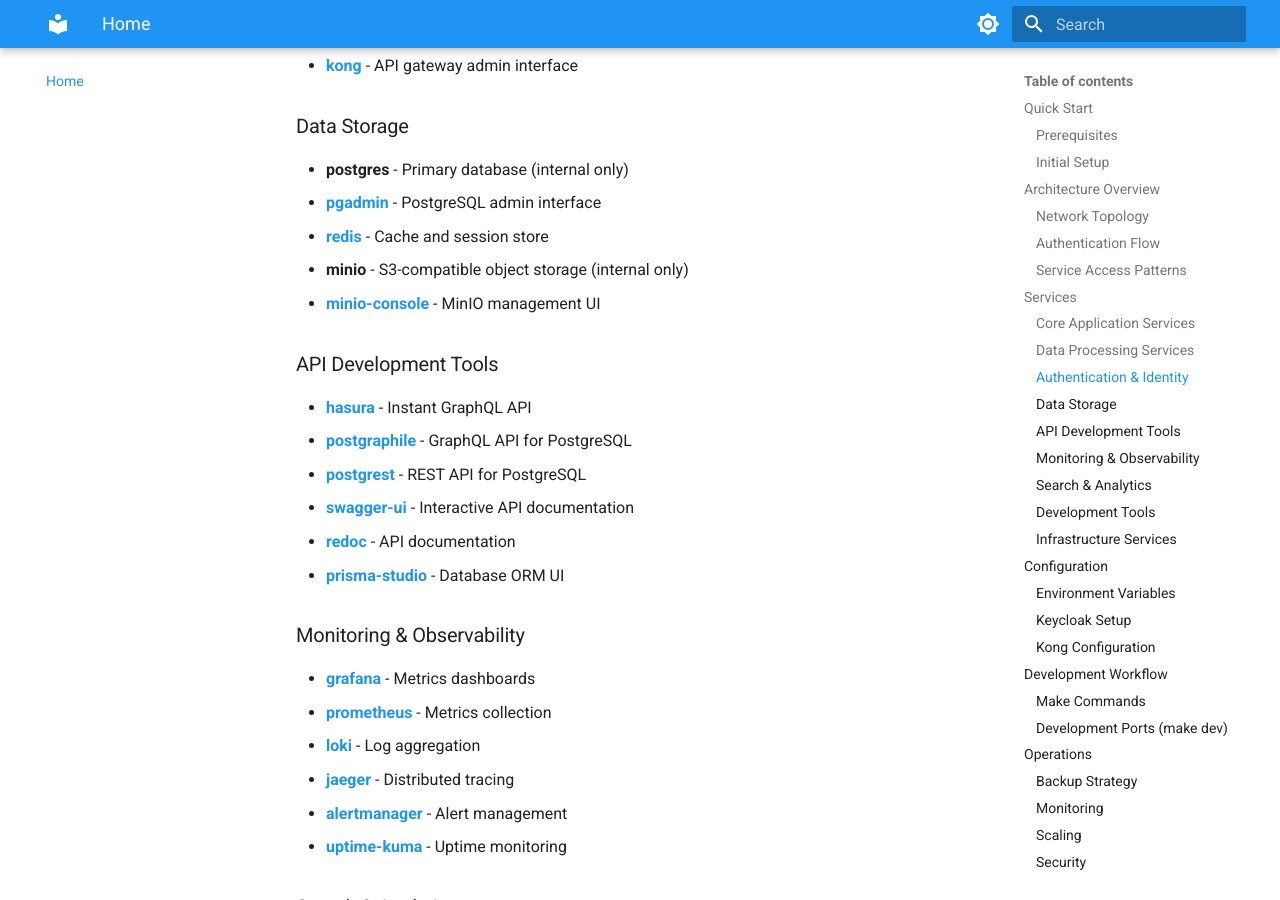
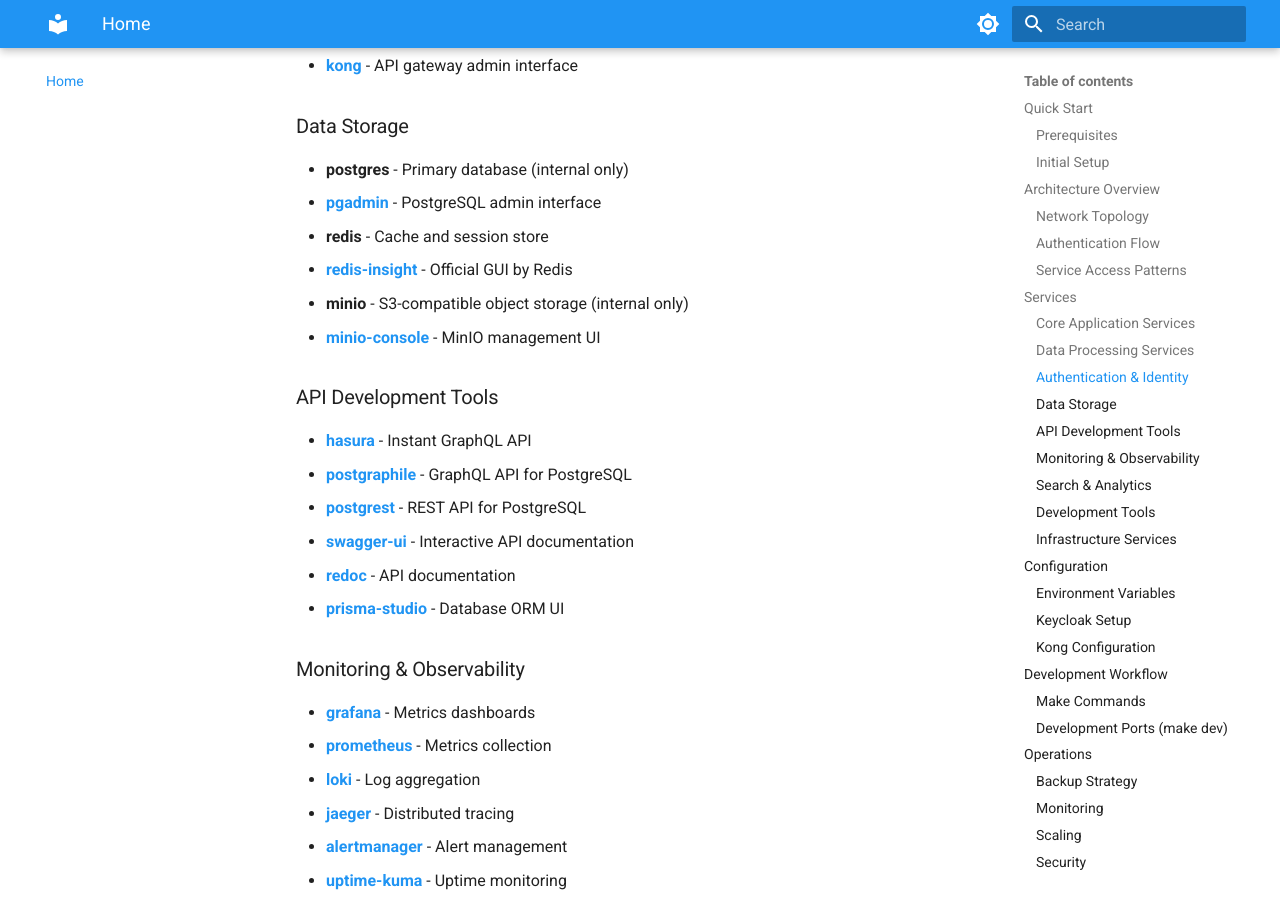
Before and after one commit to maldous/mindfield, an MkDocs documentation site: the page built from docs/content/index.md, in a window 1280 px wide and 900 px high, scrolled down 2529 px. Built offline with MkDocs 1.6.1 and Material for MkDocs 9.7.7, drawn with Linux system fonts in a browser that asks for light colours.

Commit message:
1752060381

```diff
--- a/docs/content/index.md
+++ b/docs/content/index.md
@@ -108,7 +108,8 @@
 
 - **postgres** - Primary database (internal only)
 - **[pgadmin](https://pgadmin.aldous.info/)** - PostgreSQL admin interface
-- **[redis](https://redis.aldous.info/)** - Cache and session store
+- **redis** - Cache and session store
+- **[redis-insight](https://redis-insight.aldous.info/)** - Official GUI by Redis
 - **minio** - S3-compatible object storage (internal only)
 - **[minio-console](https://minio-console.aldous.info/)** - MinIO management UI
 
```
